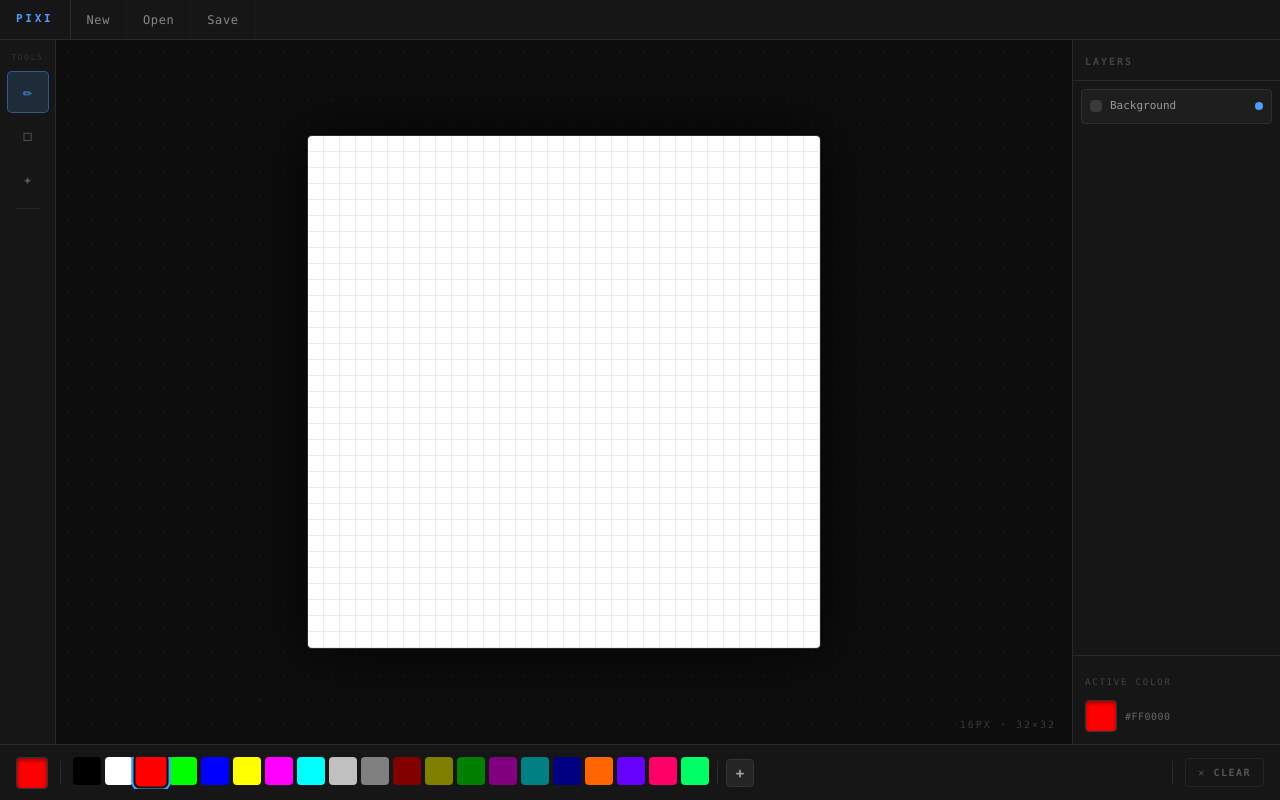
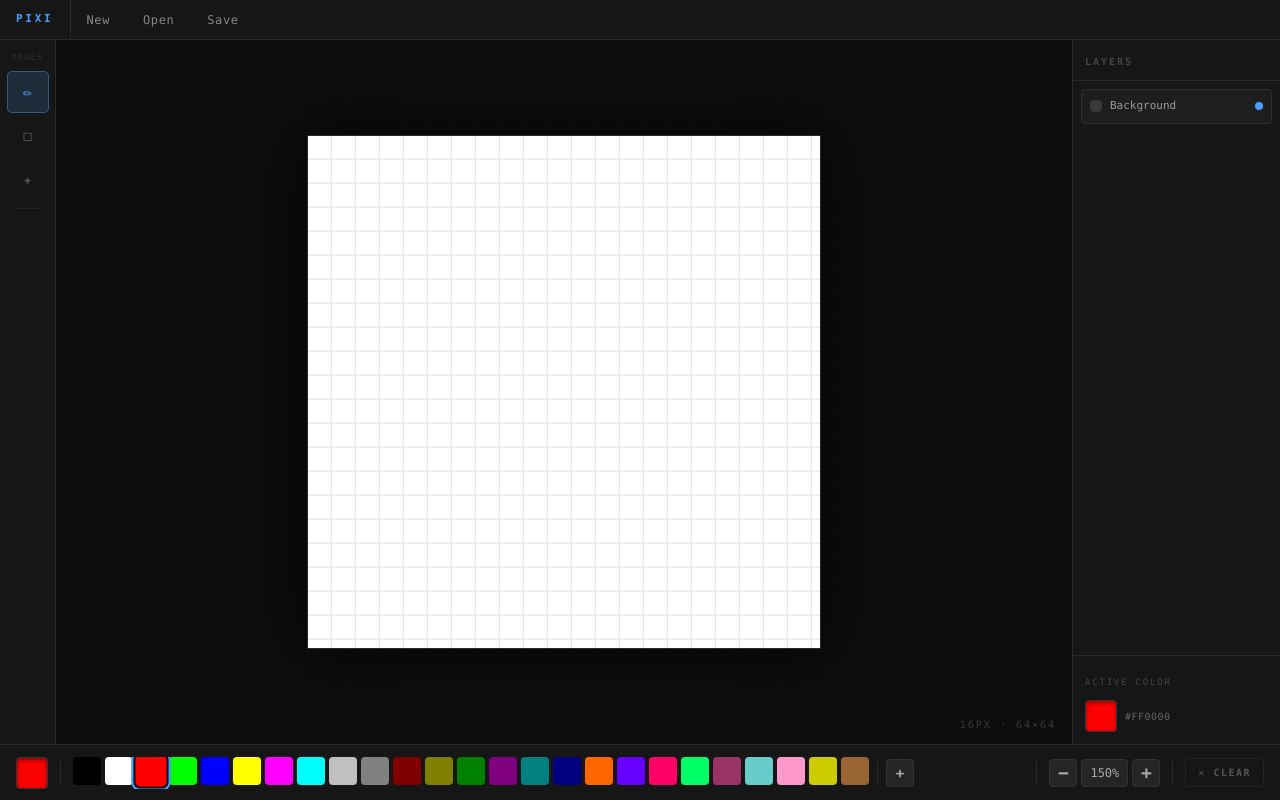
Before and after one commit to epitexam/pixiforge, a React (Vite) app: page / in a window 1280 px wide. Built offline with nearby package versions, Linux system fonts and the light colour scheme.

Commit message:
feat: add zoom controls and improve canvas event handling

```diff
--- /dev/null
+++ b/src/components/atoms/ZoomControls.tsx
@@ -0,0 +1,46 @@
+import React from 'react';
+
+export interface ZoomControlsProps {
+    zoomLevel: number;
+    onZoomIn: () => void;
+    onZoomOut: () => void;
+    onZoomReset: () => void;
+    className?: string;
+}
+
+export const ZoomControls: React.FC<ZoomControlsProps> = ({
+    zoomLevel,
+    onZoomIn,
+    onZoomOut,
+    onZoomReset,
+    className = '',
+}) => {
+    return (
+        <div className={`flex items-center gap-1 ${className}`}>
+            <button
+                onClick={onZoomOut}
+                className="w-7 h-7 flex items-center justify-center bg-[#252525] border border-[#333] rounded-sm hover:border-[#4a9eff] hover:text-[#4a9eff] text-[#aaa] transition-all"
+                title="Zoom Out (Ctrl -)"
+                aria-label="Zoom out"
+            >
+                <span className="text-lg font-bold">−</span>
+            </button>
+            <button
+                onClick={onZoomReset}
+                className="px-2 h-7 flex items-center justify-center bg-[#252525] border border-[#333] rounded-sm hover:border-[#4a9eff] hover:text-[#4a9eff] text-[#aaa] text-xs transition-all"
+                title="Reset Zoom (Ctrl 0)"
+                aria-label="Reset zoom"
+            >
+                {Math.round(zoomLevel * 100)}%
+            </button>
+            <button
+                onClick={onZoomIn}
+                className="w-7 h-7 flex items-center justify-center bg-[#252525] border border-[#333] rounded-sm hover:border-[#4a9eff] hover:text-[#4a9eff] text-[#aaa] transition-all"
+                title="Zoom In (Ctrl +)"
+                aria-label="Zoom in"
+            >
+                <span className="text-lg font-bold">+</span>
+            </button>
+        </div>
+    );
+};
--- a/src/components/organisms/Canvas.tsx
+++ b/src/components/organisms/Canvas.tsx
@@ -1,4 +1,4 @@
-import React, { useState, useEffect, useRef } from 'react';
+import React, { useState, useEffect, useRef, WheelEvent, MouseEvent } from 'react';
 import { useToolStore } from '../../stores/toolStore';
 import { Pixel } from '../atoms/Pixel';
 import { useCanvasStore } from '../../stores/canvaStore';
@@ -8,6 +8,12 @@ export interface CanvasProps {
     height?: number;
     cellSize?: number;
     className?: string;
+    scale?: number;
+    onScaleChange?: (scale: number) => void;
+    translateX?: number;
+    onTranslateXChange?: (x: number) => void;
+    translateY?: number;
+    onTranslateYChange?: (y: number) => void;
 }
 
 export const Canvas: React.FC<CanvasProps> = ({
@@ -15,84 +21,206 @@ export const Canvas: React.FC<CanvasProps> = ({
     height: propHeight,
     cellSize = 16,
     className = '',
+    scale: externalScale,
+    onScaleChange,
+    translateX: externalTranslateX,
+    onTranslateXChange,
+    translateY: externalTranslateY,
+    onTranslateYChange,
 }) => {
     const { width: storeWidth, height: storeHeight, pixels, setPixel, getPixel } = useCanvasStore();
     const { activeTool, currentColor, setCurrentColor } = useToolStore();
 
     const effectiveWidth = propWidth ?? storeWidth;
     const effectiveHeight = propHeight ?? storeHeight;
+
+    const [internalScale, setInternalScale] = useState(1);
+    const [internalTranslateX, setInternalTranslateX] = useState(0);
+    const [internalTranslateY, setInternalTranslateY] = useState(0);
+
+
+    const scale = externalScale !== undefined ? externalScale : internalScale;
+    const translateX = externalTranslateX !== undefined ? externalTranslateX : internalTranslateX;
+    const translateY = externalTranslateY !== undefined ? externalTranslateY : internalTranslateY;
+
+    const [isPanning, setIsPanning] = useState(false);
+    const [lastPanPoint, setLastPanPoint] = useState<{ x: number; y: number } | null>(null);
+
+    const canvasRef = useRef<HTMLDivElement>(null);
+    const gridRef = useRef<HTMLDivElement>(null);
+
     const [isDrawing, setIsDrawing] = useState(false);
-    const canvasRef = useRef<HTMLDivElement>(null);
 
     const handlePixelAction = (x: number, y: number) => {
         switch (activeTool) {
-            case 'pencil': {
-                setPixel(x, y, currentColor);
-                break;
-            }
-            case 'eraser': {
-                setPixel(x, y, '#FFFFFF');
-                break;
-            }
+            case 'pencil': setPixel(x, y, currentColor); break;
+            case 'eraser': setPixel(x, y, '#FFFFFF'); break;
             case 'picker': {
                 const color = getPixel(x, y);
                 if (color) setCurrentColor(color);
                 break;
             }
-            default:
-                break;
+            default: break;
         }
     };
 
-    const handleMouseDown = (x: number, y: number) => {
-        setIsDrawing(true);
-        handlePixelAction(x, y);
+    const getPixelIndexFromEvent = (clientX: number, clientY: number): { x: number; y: number } | null => {
+        const rect = canvasRef.current?.getBoundingClientRect();
+        const gridRect = gridRef.current?.getBoundingClientRect();
+        if (!rect || !gridRect) return null;
+
+        const containerX = clientX - rect.left;
+        const containerY = clientY - rect.top;
+
+        const transformedX = (containerX - translateX) / scale;
+        const transformedY = (containerY - translateY) / scale;
+
+        const pixelX = Math.floor(transformedX / cellSize);
+        const pixelY = Math.floor(transformedY / cellSize);
+
+        if (pixelX >= 0 && pixelX < effectiveWidth && pixelY >= 0 && pixelY < effectiveHeight) {
+            return { x: pixelX, y: pixelY };
+        }
+        return null;
     };
 
-    const handleMouseEnter = (x: number, y: number) => {
-        if (isDrawing) handlePixelAction(x, y);
+    const handleMouseDown = (e: MouseEvent) => {
+        const target = e.target as HTMLElement;
+        if (target.closest('button')) return;
+
+        if (e.button === 2) {
+            e.preventDefault();
+            setIsPanning(true);
+            setLastPanPoint({ x: e.clientX, y: e.clientY });
+            return;
+        }
+
+        const indices = getPixelIndexFromEvent(e.clientX, e.clientY);
+        if (indices) {
+            setIsDrawing(true);
+            handlePixelAction(indices.x, indices.y);
+        }
     };
 
-    useEffect(() => {
-        const handleGlobalMouseUp = () => setIsDrawing(false);
-        window.addEventListener('mouseup', handleGlobalMouseUp);
-        return () => window.removeEventListener('mouseup', handleGlobalMouseUp);
-    }, []);
+    const handleMouseMove = (e: MouseEvent) => {
+        if (isPanning && lastPanPoint) {
+            const dx = e.clientX - lastPanPoint.x;
+            const dy = e.clientY - lastPanPoint.y;
+
+            const newX = translateX + dx;
+            const newY = translateY + dy;
+
+            if (onTranslateXChange) onTranslateXChange(newX);
+            else setInternalTranslateX(newX);
+
+            if (onTranslateYChange) onTranslateYChange(newY);
+            else setInternalTranslateY(newY);
+
+            setLastPanPoint({ x: e.clientX, y: e.clientY });
+            return;
+        }
+
+        if (isDrawing) {
+            const indices = getPixelIndexFromEvent(e.clientX, e.clientY);
+            if (indices) {
+                handlePixelAction(indices.x, indices.y);
+            }
+        }
+    };
+
+    const handleMouseUp = (e: MouseEvent) => {
+        if (e.button === 2) {
+            setIsPanning(false);
+            setLastPanPoint(null);
+        } else {
+            setIsDrawing(false);
+        }
+    };
+
+    const handleMouseLeave = () => {
+        setIsDrawing(false);
+        setIsPanning(false);
+        setLastPanPoint(null);
+    };
+
+    const handleWheel = (e: WheelEvent) => {
+        e.preventDefault();
+
+        const rect = canvasRef.current?.getBoundingClientRect();
+        if (!rect) return;
+
+        const mouseX = e.clientX - rect.left;
+        const mouseY = e.clientY - rect.top;
+
+        const zoomFactor = e.deltaY > 0 ? 0.9 : 1.1;
+        const newScale = Math.min(Math.max(scale * zoomFactor, 0.2), 5);
+
+
+        const newTranslateX = mouseX - (mouseX - translateX) * (newScale / scale);
+        const newTranslateY = mouseY - (mouseY - translateY) * (newScale / scale);
+
+        if (onScaleChange) onScaleChange(newScale);
+        else setInternalScale(newScale);
+
+        if (onTranslateXChange) onTranslateXChange(newTranslateX);
+        else setInternalTranslateX(newTranslateX);
+
+        if (onTranslateYChange) onTranslateYChange(newTranslateY);
+        else setInternalTranslateY(newTranslateY);
+    };
+
 
     useEffect(() => {
-        const preventDrag = (e: Event) => e.preventDefault();
+        const preventContextMenu = (e: Event) => e.preventDefault();
         const el = canvasRef.current;
-        if (el) el.addEventListener('dragstart', preventDrag);
-        return () => { if (el) el.removeEventListener('dragstart', preventDrag); };
+        if (el) {
+            el.addEventListener('contextmenu', preventContextMenu);
+        }
+        return () => {
+            if (el) {
+                el.removeEventListener('contextmenu', preventContextMenu);
+            }
+        };
     }, []);
 
     return (
         <div
             ref={canvasRef}
-            className={`select-none ${className}`}
+            className={`relative overflow-hidden ${className}`}
             style={{
-                display: 'grid',
-                gridTemplateColumns: `repeat(${effectiveWidth}, ${cellSize}px)`,
-                outline: '1px solid rgba(255,255,255,0.06)',
-                gap: 0,
+                width: '100%',
+                height: '100%',
+                cursor: isPanning ? 'grabbing' : 'default',
             }}
+            onWheel={handleWheel}
+            onMouseDown={handleMouseDown}
+            onMouseMove={handleMouseMove}
+            onMouseUp={handleMouseUp}
+            onMouseLeave={handleMouseLeave}
         >
-            {Array.from({ length: effectiveHeight }).map((_, y) =>
-                Array.from({ length: effectiveWidth }).map((_, x) => {
-                    const pixelColor = pixels[y]?.[x] ?? '#FFFFFF';
-                    return (
+            <div
+                ref={gridRef}
+                style={{
+                    display: 'grid',
+                    gridTemplateColumns: `repeat(${effectiveWidth}, ${cellSize}px)`,
+                    transform: `translate(${translateX}px, ${translateY}px) scale(${scale})`,
+                    transformOrigin: '0 0',
+                    gap: 0,
+                    willChange: 'transform',
+                }}
+            >
+                {Array.from({ length: effectiveHeight }).map((_, y) =>
+                    Array.from({ length: effectiveWidth }).map((_, x) => (
                         <Pixel
                             key={`${x}-${y}`}
                             x={x}
                             y={y}
-                            color={pixelColor}
+                            color={pixels[y]?.[x] ?? '#FFFFFF'}
                             size={cellSize}
-                            onMouseDown={handleMouseDown}
-                            onMouseEnter={handleMouseEnter}
                         />
-                    );
-                })
-            )}
+                    ))
+                )}
+            </div>
         </div>
     );
 };
--- a/src/components/pages/EditorPage.tsx
+++ b/src/components/pages/EditorPage.tsx
@@ -1,9 +1,10 @@
-import React from 'react';
+import React, { useState } from 'react';
 import { useToolStore } from '../../stores/toolStore';
 import { MenuBar } from '../organisms/MenuBar';
 import { Toolbar } from '../organisms/Toolbar';
 import { Palette } from '../molecules/Palette';
 import { Canvas } from '../organisms/Canvas';
+import { ZoomControls } from '../atoms/ZoomControls';
 import { useCanvasStore } from '../../stores/canvaStore';
 
 const DEFAULT_COLORS = [
@@ -11,23 +12,48 @@ const DEFAULT_COLORS = [
     '#FFFF00', '#FF00FF', '#00FFFF', '#C0C0C0', '#808080',
     '#800000', '#808000', '#008000', '#800080', '#008080',
     '#000080', '#FF6600', '#6600FF', '#FF0066', '#00FF66',
+    '#993366', '#66CCCC', '#FF99CC', '#CCCC00', '#996633',
 ];
 
 export const EditorPage: React.FC = () => {
     const { clearCanvas } = useCanvasStore();
     const { currentColor, setCurrentColor } = useToolStore();
 
+    const [scale, setScale] = useState(1.5);
+    const [translateX, setTranslateX] = useState(0);
+    const [translateY, setTranslateY] = useState(0);
+
+
+    const handleZoomIn = () => {
+        setScale(prev => Math.min(prev * 1.2, 5));
+    };
+
+    const handleZoomOut = () => {
+        setScale(prev => Math.max(prev * 0.8, 0.2));
+    };
+
+    const handleZoomReset = () => {
+        setScale(1);
+        setTranslateX(0);
+        setTranslateY(0);
+    };
+
     return (
         <div className="flex flex-col h-screen w-screen bg-[#0d0d0d] overflow-hidden font-mono select-none">
+
             <header className="flex-none h-10 bg-[#161616] border-b border-[#2a2a2a] flex items-stretch z-20">
                 <MenuBar />
             </header>
 
             <main className="flex flex-1 overflow-hidden">
+
                 <aside className="flex-none w-14 bg-[#161616] border-r border-[#2a2a2a] flex flex-col items-center py-3 gap-1">
                     <Toolbar orientation="vertical" />
                 </aside>
+
+
                 <section className="flex-1 flex items-center justify-center bg-[#0d0d0d] relative overflow-hidden">
+
                     <div
                         className="absolute inset-0 opacity-[0.15]"
                         style={{
@@ -35,19 +61,37 @@ export const EditorPage: React.FC = () => {
                             backgroundSize: '24px 24px',
                         }}
                     />
-                    <div className="relative z-10 overflow-auto max-h-full max-w-full rounded-sm shadow-[0_0_60px_rgba(0,0,0,0.8)] ring-1 ring-[#2a2a2a]">
-                        <Canvas cellSize={16} />
+
+
+                    <div className="relative z-10 w-full h-full flex items-center justify-center overflow-auto">
+                        <div className="inline-block shadow-[0_0_60px_rgba(0,0,0,0.8)] ring-1 ring-[#2a2a2a] bg-[#1a1a1a]">
+                            <Canvas
+                                cellSize={16}
+                                scale={scale}
+                                onScaleChange={setScale}
+                                translateX={translateX}
+                                onTranslateXChange={setTranslateX}
+                                translateY={translateY}
+                                onTranslateYChange={setTranslateY}
+                            />
+                        </div>
                     </div>
+
+
                     <div className="absolute bottom-3 right-4 text-[10px] text-[#3a3a3a] tracking-[0.2em] uppercase">
-                        16px · 32×32
+                        16px · 64×64
                     </div>
                 </section>
+
+
                 <aside className="hidden lg:flex lg:flex-col lg:w-52 bg-[#161616] border-l border-[#2a2a2a]">
                     <div className="px-3 py-2 border-b border-[#2a2a2a]">
                         <span className="text-[10px] font-bold tracking-[0.2em] text-[#444] uppercase">
                             Layers
                         </span>
                     </div>
+
+
                     <div className="m-2 px-2 py-2 rounded-sm bg-[#1e1e1e] border border-[#2f2f2f] flex items-center gap-2 cursor-pointer hover:border-[#3f3f3f] transition-colors">
                         <div className="w-3 h-3 rounded-sm bg-[#3a3a3a] flex-none" />
                         <span className="text-[11px] text-[#999]">Background</span>
@@ -55,6 +99,8 @@ export const EditorPage: React.FC = () => {
                     </div>
 
                     <div className="flex-1" />
+
+
                     <div className="px-3 py-3 border-t border-[#2a2a2a]">
                         <span className="text-[9px] tracking-[0.2em] text-[#444] uppercase">
                             Active Color
@@ -71,22 +117,36 @@ export const EditorPage: React.FC = () => {
                     </div>
                 </aside>
             </main>
+
+
             <footer className="flex-none h-14 bg-[#161616] border-t border-[#2a2a2a] flex items-center gap-3 px-4 overflow-x-auto">
+
                 <div
-                    className="flex-none w-8 h-8 rounded-sm border border-[#333] shadow-[inset_0_2px_4px_rgba(0,0,0,0.5)] transition-all duration-100"
+                    className="flex-none w-8 h-8 rounded-sm border border-[#333] shadow-[inset_0_2px_4px_rgba(0,0,0,0.5)]"
                     style={{ backgroundColor: currentColor }}
                     title={currentColor}
                 />
 
                 <div className="flex-none w-px h-6 bg-[#2a2a2a]" />
+
                 <div className="flex-1 min-w-0">
                     <Palette
                         colors={DEFAULT_COLORS}
                         selectedColor={currentColor}
                         onSelectColor={setCurrentColor}
                         swatchSize={28}
+                        showCustomPicker={true}
                     />
                 </div>
+
+                <div className="flex-none w-px h-6 bg-[#2a2a2a]" />
+
+                <ZoomControls
+                    zoomLevel={scale}
+                    onZoomIn={handleZoomIn}
+                    onZoomOut={handleZoomOut}
+                    onZoomReset={handleZoomReset}
+                />
 
                 <div className="flex-none w-px h-6 bg-[#2a2a2a]" />
                 <button
```
